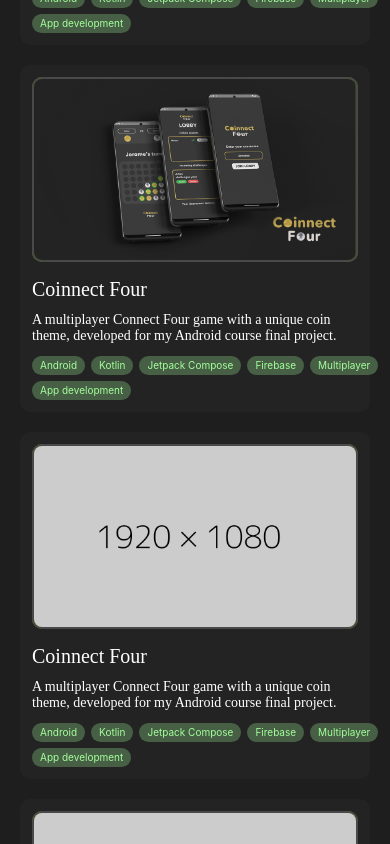
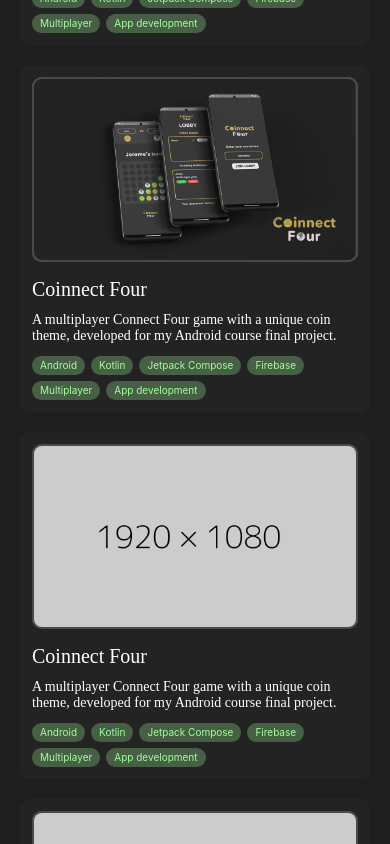
Before and after one commit to ArtanBajqinca/Portfolio-v2, a Next.js app: page / in a window 390 px wide. Shown: the top 844 px of the page. Built offline with nearby package versions, Linux system fonts and the light colour scheme.

Commit message:
feat: Optimize mobile view for ProjectCard component

```diff
--- a/components/ProjectCard.jsx
+++ b/components/ProjectCard.jsx
@@ -3,7 +3,7 @@ import { MdArrowOutward } from "react-icons/md";
 import { Label } from "@/components/Label";
 import Link from "next/link";
 
-// TODO: optimize mobile view
+// TODO: optimize mobile view (image has some wierd right green line)
 
 export const ProjectCard = ({
   title = "Coinnect Four",
@@ -24,7 +24,7 @@ export const ProjectCard = ({
             alt={`${title} project screenshot`}
           />
         </div>
-        <div className="w-full ml-3 mr-3 mb-3 lg:my-3 lg:mr-3">
+        <div className="w-full ml-3 lg:ml-1 mr-3 mb-3 lg:mt-3 lg:my-3 lg:mr-3">
           {/* Title and arrow */}
           <div className="w-full flex justify-between">
             <div className="text-white text-[20px] font-avenir-heavy">
@@ -45,7 +45,7 @@ export const ProjectCard = ({
             </div>
           </div>
           {/* Labels */}
-          <div className="w-full h-[30%]">
+          <div className="w-full h-[30%] pr-6 lg:pr-0">
             <div className="flex flex-wrap gap-1.5">
               {labels.map((label, index) => (
                 <Label key={index} text={label} />
```
